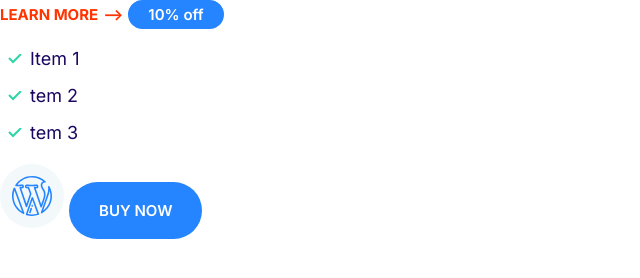
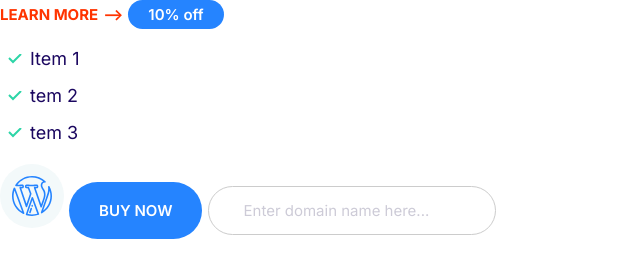
Before and after one commit to UcheEdeoga/Cloud-Landing-Page, a plain HTML site: page index.html in a window 1280 px wide. Shown: the full height of the page, 0-640 px from the left. Drawn offline with Linux system fonts and the light colour scheme.

Commit message:
input Component

```diff
--- a/css/style.css
+++ b/css/style.css
@@ -241,3 +241,24 @@ a {
     font-size: 1.5rem;
   }
 }
+
+/* Inpus */
+
+.input {
+  padding: 1.5rem 3.5rem;
+  border: 1px solid #ccc;
+  border-radius: 30px;
+  outline: 0;
+  color: var(--color-headings);
+  font-size: 2rem;
+}
+
+::placeholder {
+  color: #cdcbd7;
+}
+
+@media screen and (min-width: 1024px) {
+  .input {
+    font-size: 1.5rem;
+  }
+}
--- a/index.html
+++ b/index.html
@@ -27,5 +27,6 @@
         </span>
 
         <button class="btn btn--primary">Buy Now</button>
+        <input type="text" class="input" placeholder="Enter domain name here...">
     </body>
 </html>
```
